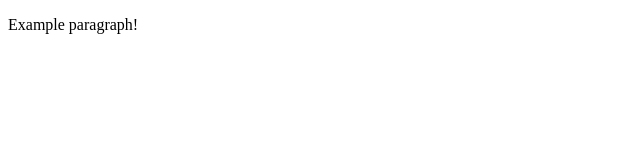
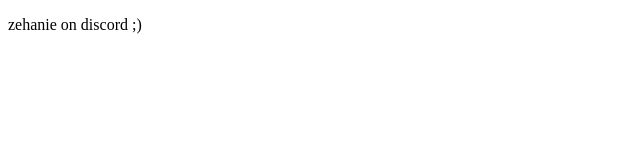
Before and after one commit to tamponking/fastdl, a plain HTML site: page index.html in a window 1280 px wide. Shown: the full height of the page, 0-640 px from the left. Drawn offline with Linux system fonts and the light colour scheme.

Commit message:
Html update

```diff
--- a/index.html
+++ b/index.html
@@ -1,9 +1,9 @@
 <!doctype html>
 <html>
   <head>
-     <title>This is a title!</title>
+     <title>csgo.html</title>
   </head>
   <body>
-     <p>Example paragraph!</p>
+     <p>zehanie on discord ;)</p>
   </body>
 </html>
```
